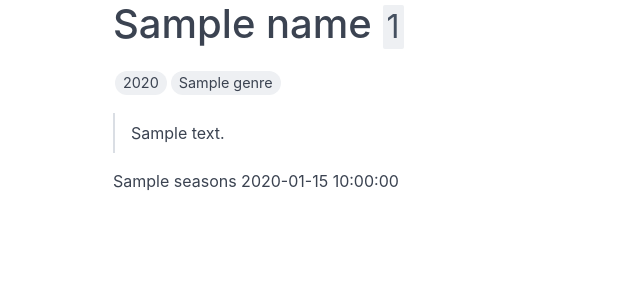
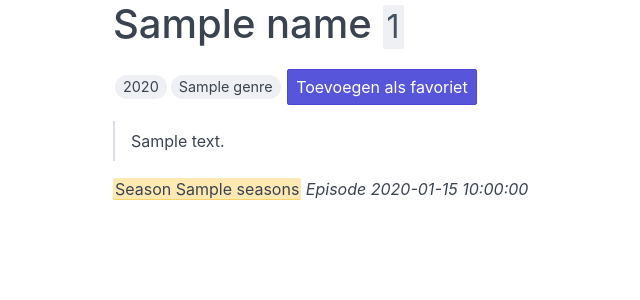
Before and after one commit to emsquellen/webtechnologie-project, a Flask app: template SB/base/templates/series.html in a window 1280 px wide. Shown: the part 36-336 px from the top of the page, without its empty margins (53-693 px from the left). Run offline with Flask 2, Linux system fonts and the light colour scheme; the template is opened without the code that fills it: most values are stand-ins (such as "Sample title", 1, 10 or a date in 2020); some libraries are stand-ins or nearby versions.

Commit message:
Added changed series.html
Kleine verbetering met kleuren gemaakt, zoals screenshot op Discord

```diff
--- a/SB/base/templates/series.html
+++ b/SB/base/templates/series.html
@@ -4,16 +4,21 @@
 {% block style %}{{ super() }}{% endblock %}
 
 {% block content %}
+
 <div class="col-9 col-md-12 col-mx-auto">
     <h1>{{ name }} <small class="label">{{id}}</small></h1>
-    <span class="chip">{{ year }}</span><span class="chip">{{ genre }}</span>
+    <span class="chip">{{ year }}</span><span class="chip">{{ genre }} </span>
+    <button class="btn btn-primary">
+        Toevoegen als favoriet
+      </button>
     <div>
         <blockquote>
             <p>{{ description }}</p>
         </blockquote>
-        {{ seasons }}
-        {{ added_by }}
+       <mark>Season {{ seasons }}</mark>
+       <cite>Episode {{ added_by }} </cite>
     </div>
 </div>
 
+
 {% endblock %}
```
